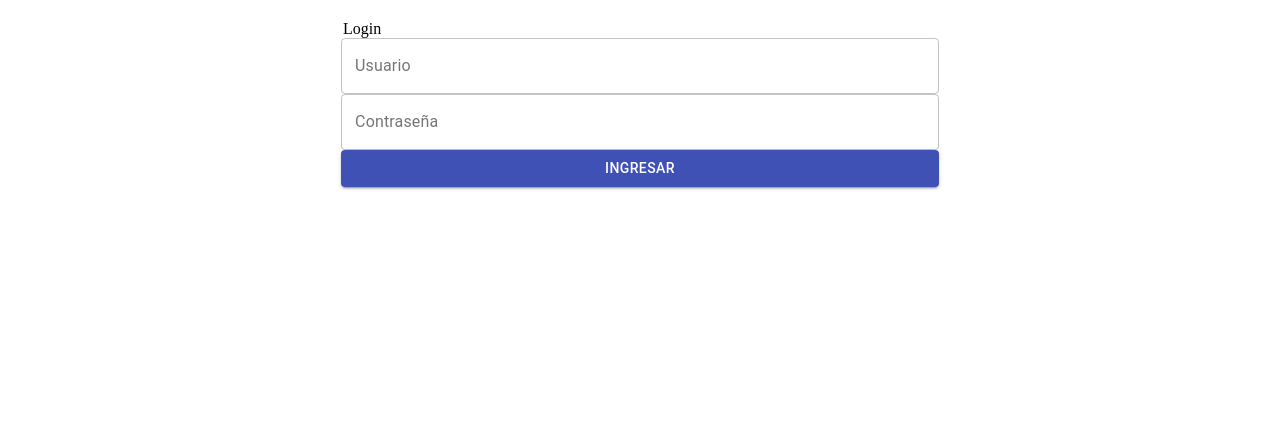
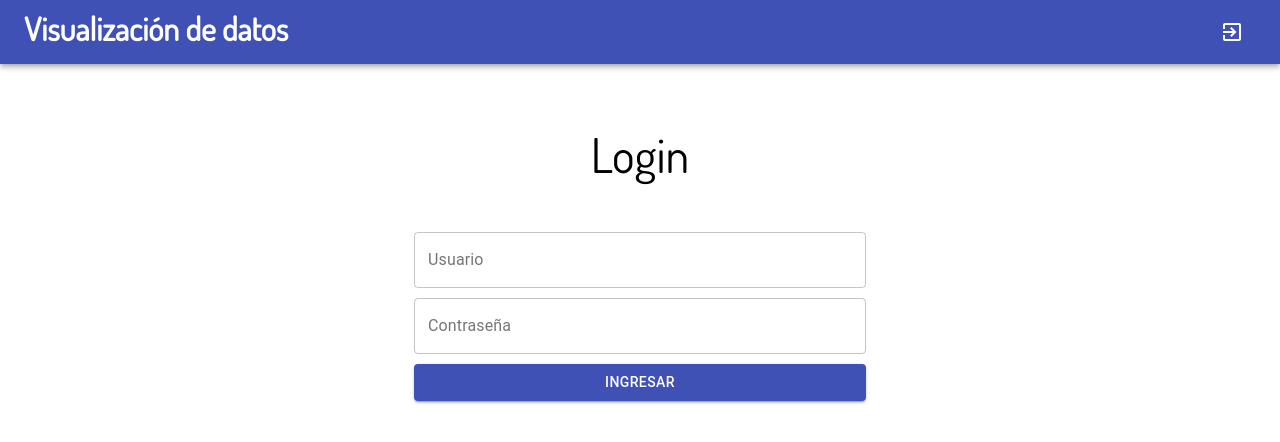
Before and after one commit to nachoyegro/seguimiento-academico-front, a React (Create React App) app: page /login in a window 1280 px wide. Shown: the top 442 px of the page. Built offline with nearby package versions, Linux system fonts and the light colour scheme.

Commit message:
Login UI

```diff
--- a/src/pages/Login.js
+++ b/src/pages/Login.js
@@ -1,12 +1,13 @@
-import React, { Component } from "react";
+import React from "react";
 import axios from 'axios';
 import qs from 'qs';
 import BaseContainer from '../containers/BaseContainer';
 import TextField from '@material-ui/core/TextField';
 import FormControl from '@material-ui/core/FormControl';
 import Button from '@material-ui/core/Button';
+import BasePage from './BasePage';
 
-class Login extends Component {
+class Login extends BasePage {
 
   state = {
     username: "",
@@ -29,17 +30,17 @@ class Login extends Component {
     });
   }
 
-  render() {
+  renderPage() {
     return (
-      <BaseContainer>
-        <form onSubmit={e => this.submit(e)}>
-          <legend>Login</legend>
-          <FormControl fullWidth>
+      <div className="form-estadisticas center">
+        <form  onSubmit={e => this.submit(e)}>
+          <p className="bienvenido espaciado-abajo">Login</p>
+          <FormControl className="form-estadisticas-input" fullWidth>
             <TextField id="username" label="Usuario"
               variant="outlined"
               onChange={e => this.setState({ username: e.target.value })} />
           </FormControl>
-          <FormControl fullWidth>
+          <FormControl className="form-estadisticas-input" fullWidth>
             <TextField id="password" label="Contraseña" type="password"
               variant="outlined"
               onChange={e => this.setState({ password: e.target.value })} />
@@ -52,7 +53,7 @@ class Login extends Component {
             Ingresar
           </Button>
         </form>
-      </BaseContainer >
+        </div>
     )
   }
 }
```
